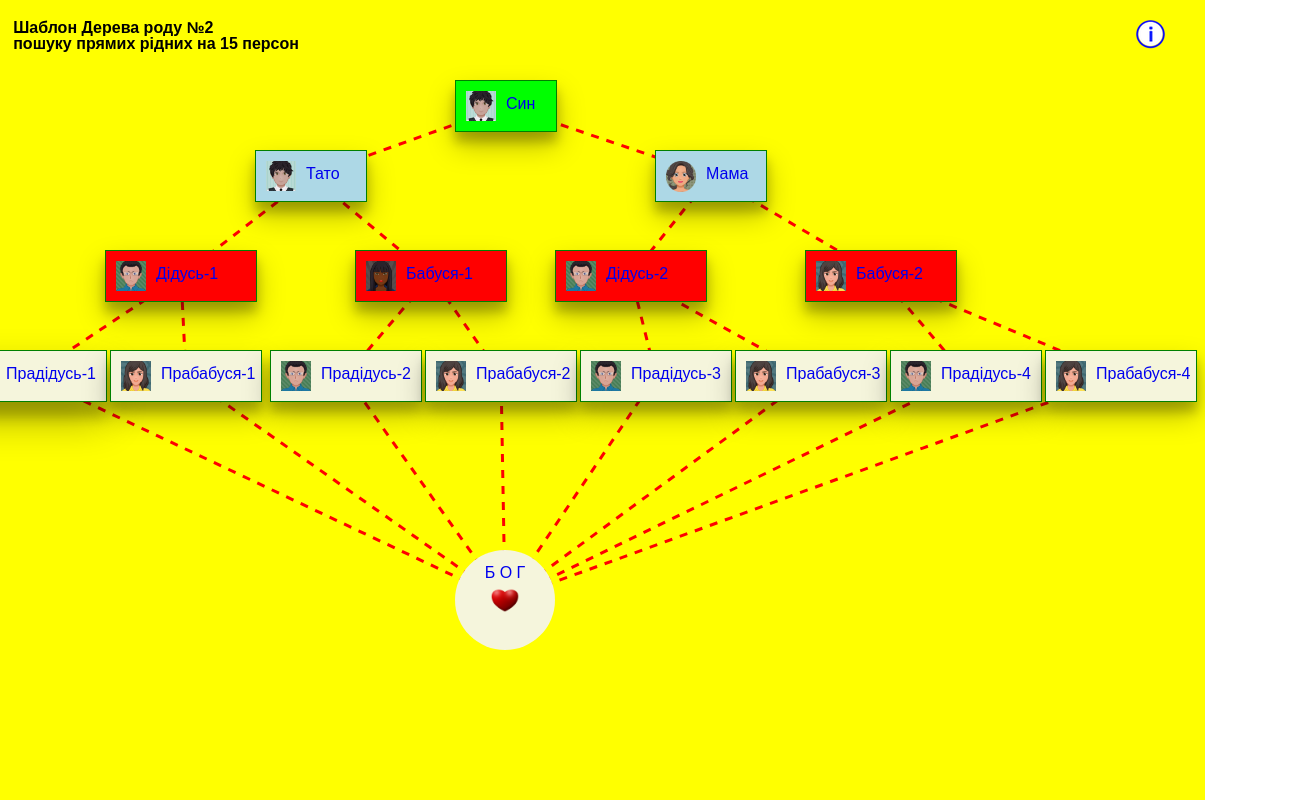
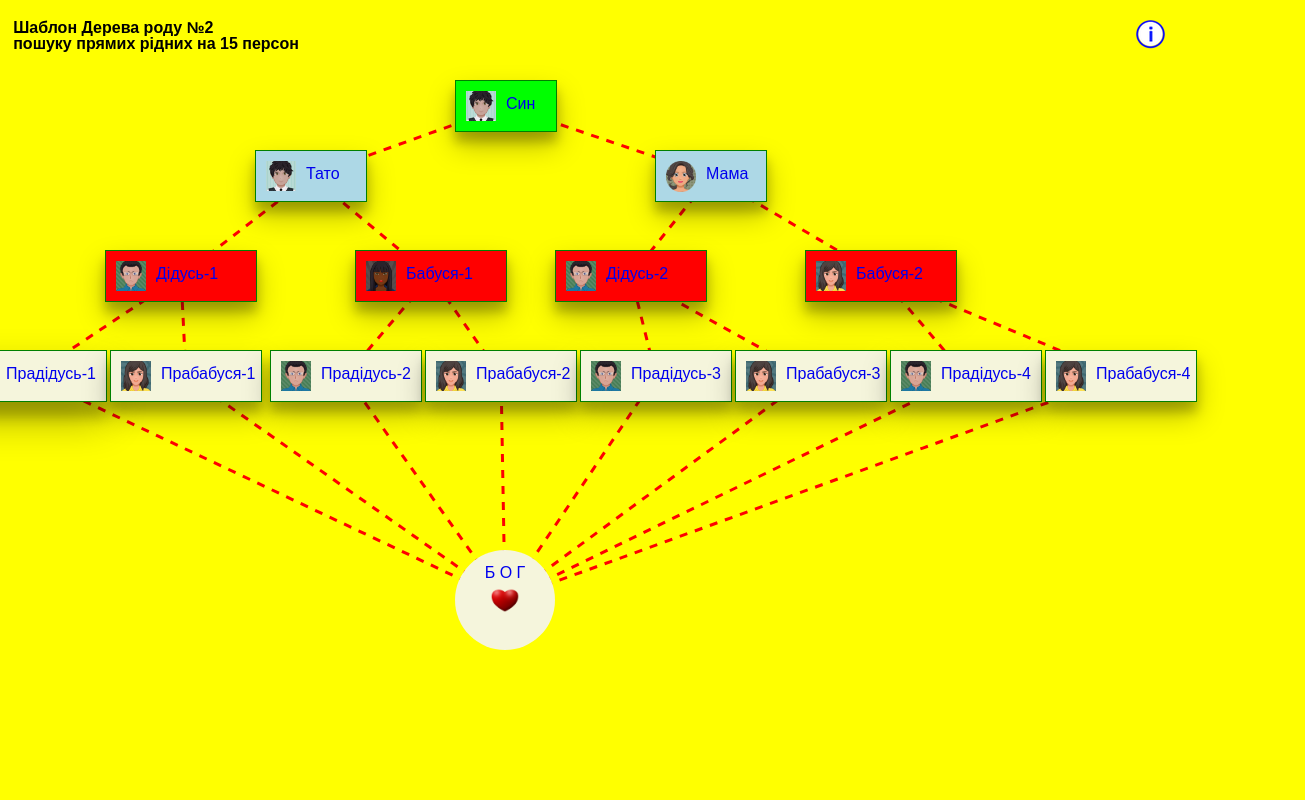
Before and after one commit to yuriy-ivchenko/lineage-ua, a plain HTML site: page index.html in a window 1280 px wide. Shown: the full height of the page, 1305 px wide, since content can reach past the window. Drawn offline with Linux system fonts and the light colour scheme.

Commit message:
Update index.html

```diff
--- a/index.html
+++ b/index.html
@@ -102,7 +102,7 @@
         ];
     </script>
     <svg xmlns="http://www.w3.org/2000/svg" xmlns:xlink="http://www.w3.org/1999/xlink" version="1.1" id="svg"
-        style="width:1300px;height:800px;background:yellow;">
+        style="width:1400px;height:800px;background:yellow;">
     </svg>
     <script src="./js/main.js"></script>
     <script type="text/javascript" src="./js/winMoodalDataUa.js">
```
